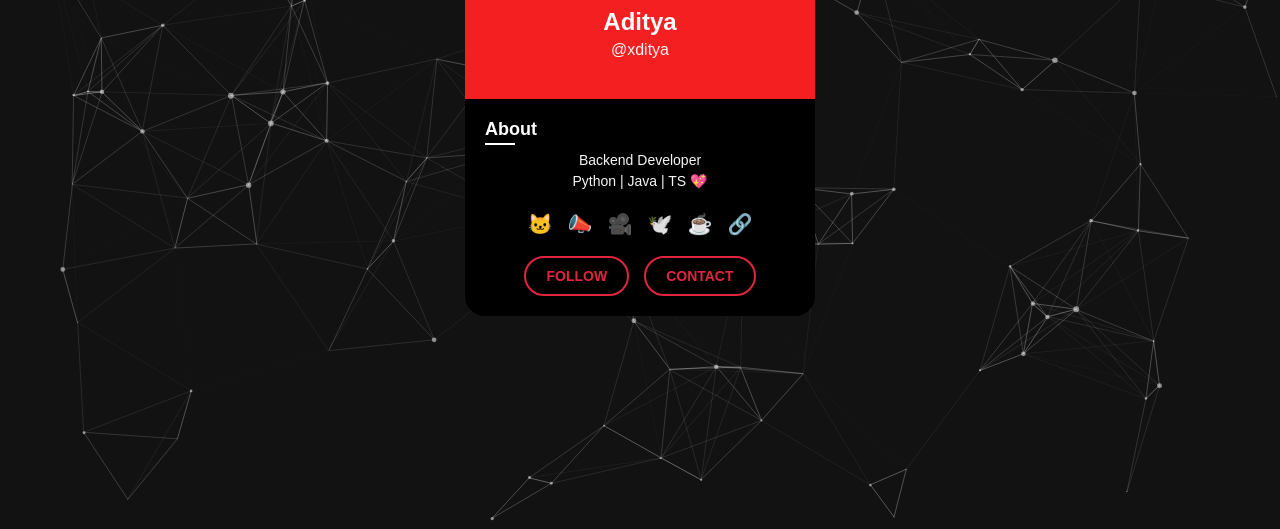
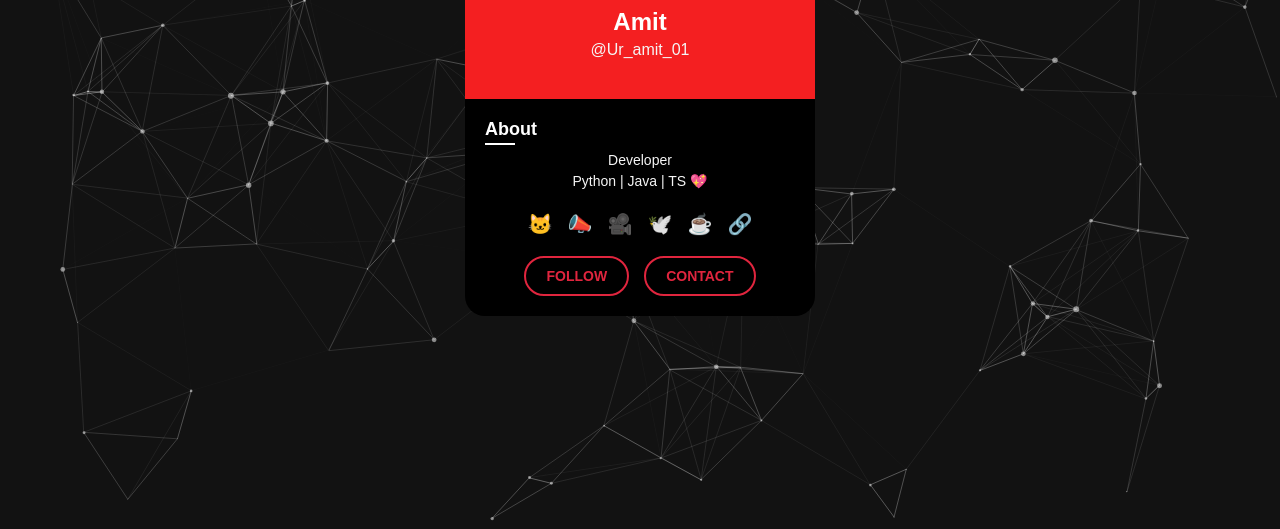
Before and after one commit to Sparklingmind46/amit, a plain HTML site: page index.html in a window 1280 px wide. Shown: the part 275-804 px from the top of the page. Drawn offline with nearby package versions, Linux system fonts and the light colour scheme.

Commit message:
Update index.html

```diff
--- a/index.html
+++ b/index.html
@@ -17,12 +17,12 @@
       <div class="menu-icon">☰</div>
       <img src="profile-pic.jpg" alt="Profile Picture" class="profile-pic">
       <div class="contact-icon">📧</div>
-      <h2>Aditya</h2>
-      <p>@xditya</p>
+      <h2>Amit</h2>
+      <p>@Ur_amit_01</p>
     </div>
     <div class="card-content">
       <h3>About</h3>
-      <p>Backend Developer<br>Python | Java | TS 💖</p>
+      <p>Developer<br>Python | Java | TS 💖</p>
       <div class="social-icons">
         <a href="#">🐱</a>
         <a href="#">📣</a>
```
